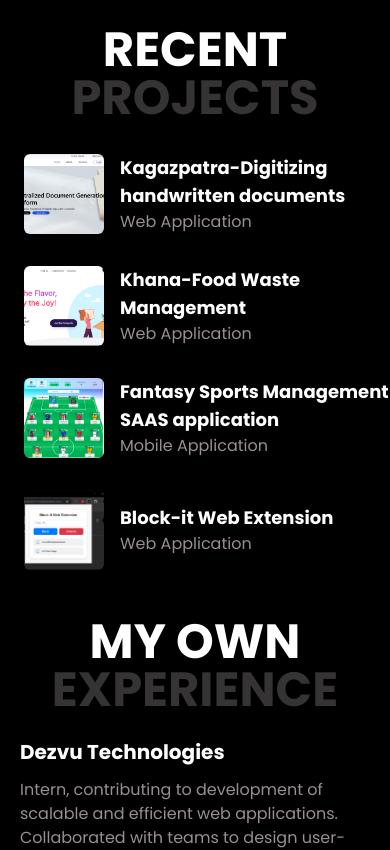
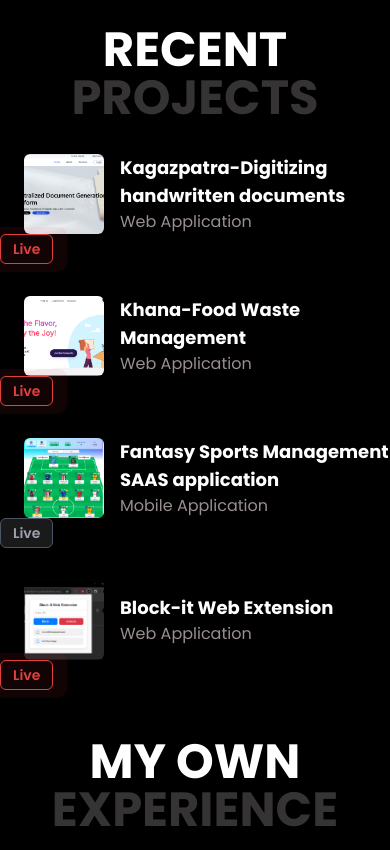
Before and after one commit to Sanket2060/SanketPortfolio1, a React (Vite) app: page / in a window 390 px wide. Shown: the part 1120-1970 px from the top of the page. Built offline with nearby package versions, Linux system fonts and the light colour scheme.

Commit message:
added github links and live links seperately to projects

```diff
--- a/package.json
+++ b/package.json
@@ -33,6 +33,7 @@
     "gh-pages": "^5.0.0",
     "globals": "^15.11.0",
     "postcss": "^8.4.49",
+    "prettier": "^3.6.2",
     "tailwindcss": "^3.4.15",
     "typescript": "~5.6.2",
     "typescript-eslint": "^8.11.0",
--- a/src/components/Projects.tsx
+++ b/src/components/Projects.tsx
@@ -1,9 +1,10 @@
-import { MoveUpRight } from "lucide-react";
+import { Github } from "lucide-react";
 import SingleProject from "./SingleProject";
 import bhojan from "../../public/bhojan.png";
 import kagazpatra from '../../public/kagazpatra.png';
 import fantasy from "../../public/fantasy.png";
 import block from "../../public/block-it.png";
+
 
 const Projects = () => {
   return (
@@ -13,37 +14,60 @@
         <div className="text-[#353334] mx-auto text-center">PROJECTS</div>
       </div>
       <div className="projectlist flex flex-col xl:w-[900px]">
-        <div className="lg:flex lg:items-center lg:justify-between" onClick={() => window.open("https://kagazpatra.com", "_blank")}>
+        <div className="lg:flex lg:items-center lg:justify-between">
           <SingleProject
             name="Kagazpatra-Digitizing handwritten documents"
             description="Web Application"
               image={kagazpatra}
           />
-          <MoveUpRight color="orange" className="hidden lg:inline" />
+          <div className="flex items-center gap-3">
+          <button className="relative px-3 py-1 text-sm font-semibold text-red-500 border border-red-500 rounded-md animate-pulse">
+            Live
+            <span className="absolute inset-0 rounded-md animate-ping bg-red-500 opacity-20"></span>
+          </button>
+          <Github color="#555" className="hidden lg:inline opacity-50 cursor-default" />
+      </div>
         </div>
-        <div className="lg:flex lg:items-center lg:justify-between" onClick={() => window.open("https://bhojan-five.vercel.app/", "_blank")}>
+        <div className="lg:flex lg:items-center lg:justify-between">
           <SingleProject
             name="Khana-Food Waste Management"
             description="Web Application"
               image={bhojan}
           />
-          <MoveUpRight color="orange" className="hidden lg:inline" />
+          <div className="flex items-center gap-3">
+  <button className="relative px-3 py-1 text-sm font-semibold text-red-500 border border-red-500 rounded-md animate-pulse" onClick={() => window.open("https://bhojan-five.vercel.app/", "_blank")}>
+    Live
+    <span className="absolute inset-0 rounded-md animate-ping bg-red-500 opacity-20"></span>
+  </button>
+  <Github color="orange" className="hidden lg:inline" onClick={() => window.open("https://github.com/Sanket2060/Bhojan", "_blank")} />
+</div>
         </div>
-        <div className="lg:flex lg:items-center lg:justify-between " onClick={() => window.open("https://github.com/Sanket2060/fantasy-system-backend1", "_blank")}>
+        <div className="lg:flex lg:items-center lg:justify-between " >
           <SingleProject
             name="Fantasy Sports Management SAAS application"
             description="Mobile Application"
             image={fantasy}
           />
-          <MoveUpRight color="orange" className="hidden lg:inline" />
+          <div className="flex items-center gap-3">
+  <button className="px-3 py-1 text-sm font-semibold text-gray-400 border border-gray-600 rounded-md bg-[#1a1a1a] cursor-not-allowed">
+  Live
+</button>
+  <Github color="orange" className="hidden lg:inline cursor-pointer" onClick={() => window.open("https://github.com/Sanket2060/fantasy-system-backend1", "_blank")} />
+</div>
         </div>
-        <div className="lg:flex lg:items-center lg:justify-between" onClick={() => window.open("https://github.com/Sanket2060/Block-it-Web-Extension", "_blank")}>
+        <div className="lg:flex lg:items-center lg:justify-between">
           <SingleProject
             name="Block-it Web Extension"
             description="Web Application"
             image={block}
           />
-          <MoveUpRight color="orange" className="hidden lg:inline" />
+          <div className="flex items-center gap-3">
+  <button className="relative px-3 py-1 text-sm font-semibold text-red-500 border border-red-500 rounded-md animate-pulse">
+    Live
+    <span className="absolute inset-0 rounded-md animate-ping bg-red-500 opacity-20"></span>
+  </button>
+  <Github color="orange" className="hidden lg:inline" onClick={() => window.open("https://github.com/Sanket2060/Block-it-Web-Extension", "_blank")} />
+</div>
         </div>
       </div>
     </div>
```
Also changed, not shown: 1 other file (tests, documents, lock files or other folders).
